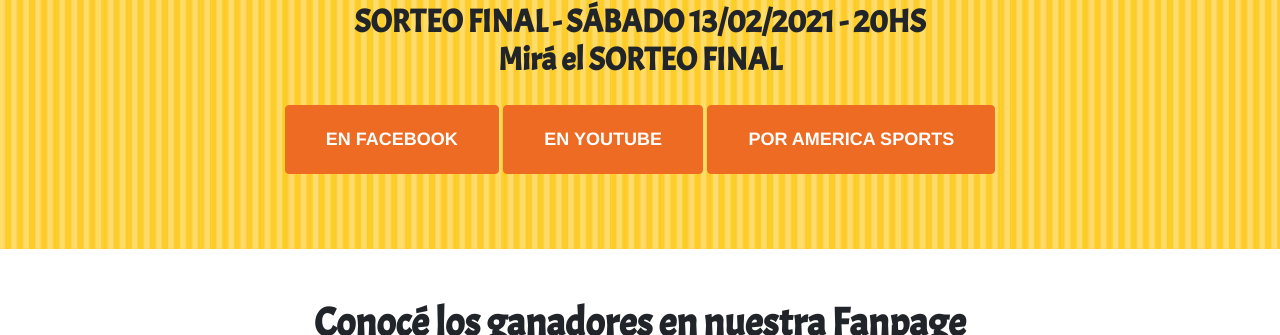
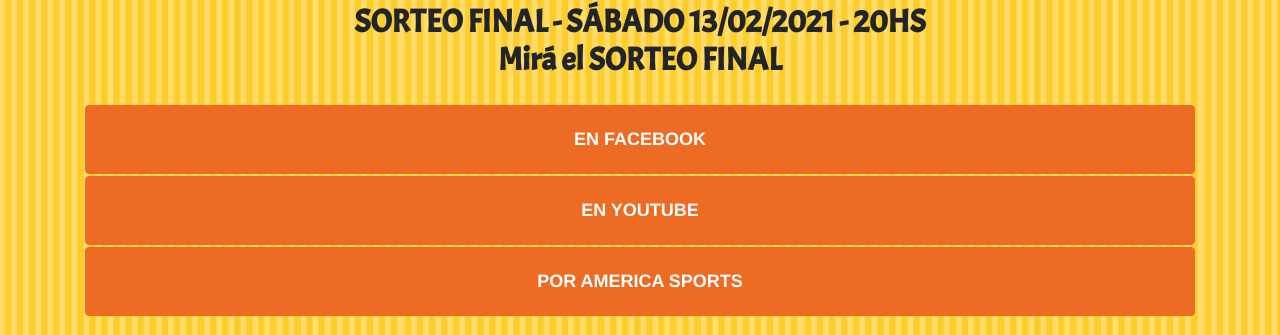
Before and after one commit to scalisro/megasorteo2021, a website: page index.html in a window 1280 px wide. Shown: the part 465-800 px from the top of the page. Drawn offline with Linux system fonts and the light colour scheme.

Commit message:
Agrega styles.css para customizar cambios.

```diff
--- /dev/null
+++ b/css/style.css
@@ -0,0 +1,16 @@
+
+/*
+ *  style.css
+ */
+
+.btn-primary {
+    background-color: #ED6B22;
+    border-color: #ED6B22;
+    margin-bottom: 2px;
+}
+
+.btn-primary:active, .btn-primary:focus, .btn-primary:hover {
+    background-color: #f29561!important;
+    border-color: #f29561!important;
+    color: #fff;
+}
--- a/index.html
+++ b/index.html
@@ -23,6 +23,7 @@
 
     <!-- Custom styles for this template -->
     <link href="css/agency.min.css" rel="stylesheet">
+    <link href="css/style.css" rel="stylesheet">
 
   </head>
 
@@ -36,9 +37,9 @@
         <div class="intro-text">
           <img style="align-content: center" src="img/logobingo.png" alt="">
            <div class="intro-lead-in"><h2 class="section-heading">SORTEO FINAL - SÁBADO 13/02/2021 - 20HS <br>Mirá el SORTEO FINAL </h2></div>
-          <a class="btn btn-primary btn-xl text-uppercase js-scroll-trigger" href="https://www.facebook.com/bingomegasorteolasparejas/" target="_blank">EN FACEBOOK</a>
-		  <a class="btn btn-primary btn-xl text-uppercase js-scroll-trigger" href="https://www.youtube.com/channel/UCX5SvmEBqwEItKGgcRcmUPA" target="_blank">EN YOUTUBE</a>
-		  <a class="btn btn-primary btn-xl text-uppercase js-scroll-trigger" href="https://www.amsports.com.ar/" target="_blank">POR AMERICA SPORTS</a>
+          <a class="btn btn-primary btn-xl text-uppercase js-scroll-trigger col-12" href="https://www.facebook.com/bingomegasorteolasparejas/" target="_blank">EN FACEBOOK</a>
+		  <a class="btn btn-primary btn-xl text-uppercase js-scroll-trigger col-12" href="https://www.youtube.com/channel/UCX5SvmEBqwEItKGgcRcmUPA" target="_blank">EN YOUTUBE</a>
+		  <a class="btn btn-primary btn-xl text-uppercase js-scroll-trigger col-12" href="https://www.amsports.com.ar/" target="_blank">POR AMERICA SPORTS</a>
         </div>
       </div>
     </header>
```
